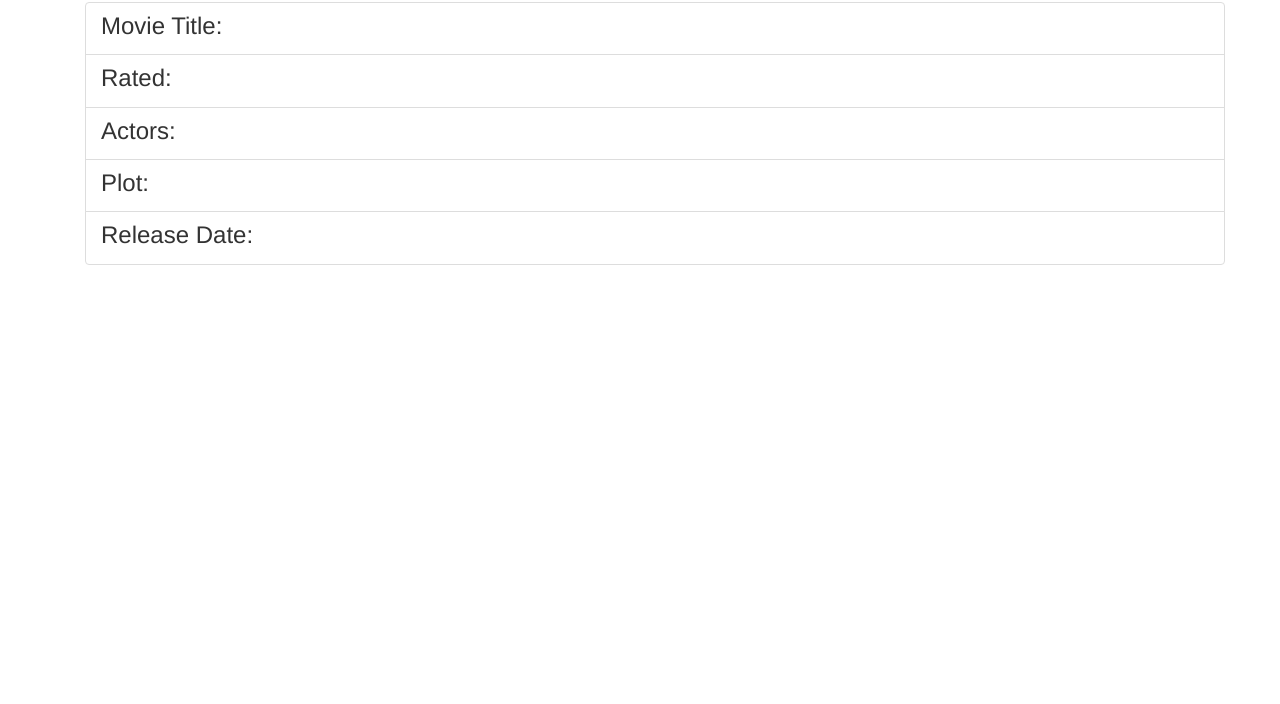
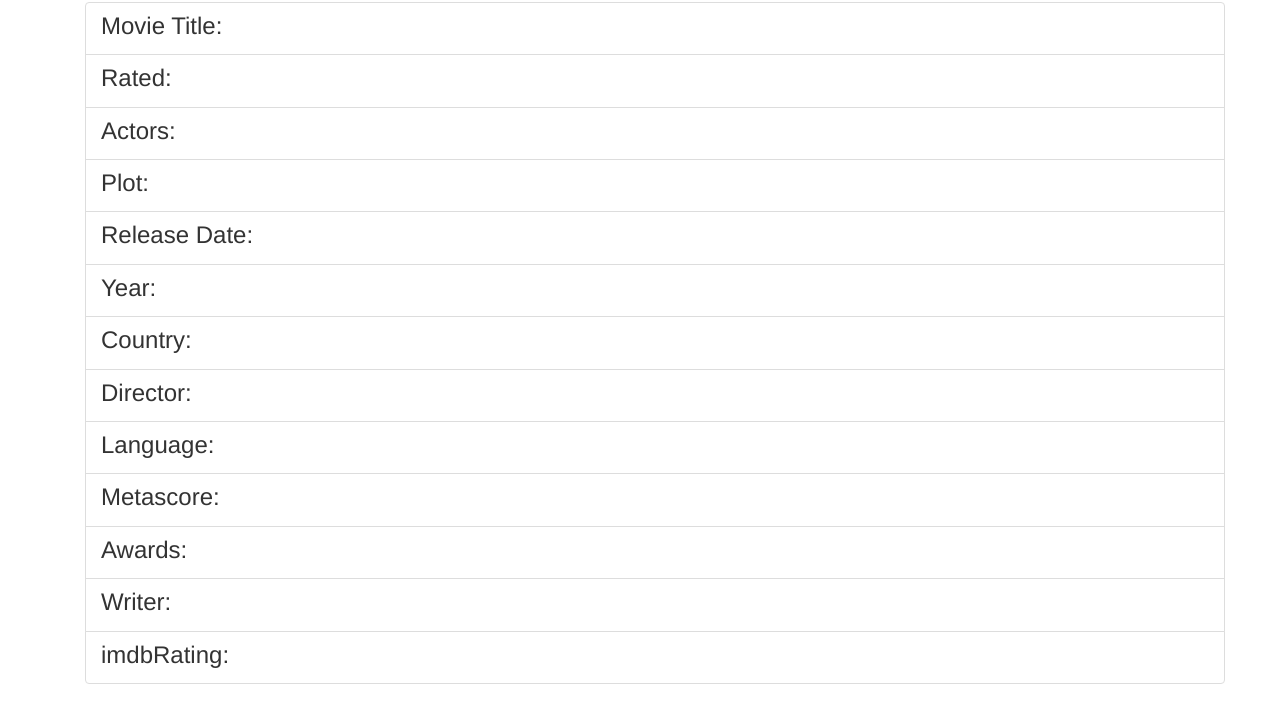
Before and after one commit to tpescatore/lesson8_ajax, a plain HTML site: page Lesson8_AssignmentFiles/index.html in a window 1280 px wide. Shown: the part 533-1237 px from the top of the page. Before the commit the page ends 818 px from the top, so only its background shows below. Drawn offline with nearby package versions, Linux system fonts and the light colour scheme.

Commit message:
Lesson 8 final commit

```diff
--- a/Lesson8_AssignmentFiles/index.html
+++ b/Lesson8_AssignmentFiles/index.html
@@ -1,8 +1,8 @@
 <html>
 <!- -
 Program Name:   Seminole Movie Connection
-Author:
-Date:
+Author: Thomas Pescatore
+Date: 04-14-2017
 Filename:   index.html
 - ->
 
@@ -54,6 +54,47 @@
             <p class="list-group-item-text lead text-primary" id="Released">  </p>
         </a>
 
+        <a href="#" class="list-group-item">
+            <h3 class="list-group-item-heading">Year:</h3>
+            <p class="list-group-item-text lead text-primary" id="Year">  </p>
+        </a>
+
+        <a href="#" class="list-group-item">
+            <h3 class="list-group-item-heading">Country:</h3>
+            <p class="list-group-item-text lead text-primary" id="Country">  </p>
+        </a>
+
+        <a href="#" class="list-group-item">
+            <h3 class="list-group-item-heading">Director:</h3>
+            <p class="list-group-item-text lead text-primary" id="Director">  </p>
+        </a>
+
+        <a href="#" class="list-group-item">
+            <h3 class="list-group-item-heading">Language:</h3>
+            <p class="list-group-item-text lead text-primary" id="Language">  </p>
+        </a>
+
+        <a href="#" class="list-group-item">
+            <h3 class="list-group-item-heading">Metascore:</h3>
+            <p class="list-group-item-text lead text-primary" id="Metascore">  </p>
+        </a>
+
+        <a href="#" class="list-group-item">
+            <h3 class="list-group-item-heading">Awards:</h3>
+            <p class="list-group-item-text lead text-primary" id="Awards">  </p>
+        </a>
+
+        <a href="#" class="list-group-item">
+            <h3 class="list-group-item-heading">Writer:</h3>
+            <p class="list-group-item-text lead text-primary" id="Writer">  </p>
+        </a>
+
+        <a href="#" class="list-group-item">
+            <h3 class="list-group-item-heading">imdbRating:</h3>
+            <p class="list-group-item-text lead text-primary" id="imdbRating">  </p>
+        </a>
+
+
     </div>
 </div>
     <script>
@@ -71,6 +112,14 @@
                      $('#Actors').html(json.Actors);
                      $('#Plot').html(json.Plot);
                      $('#Released').html(json.Released);
+                     $('#Year').html(json.Year);
+                     $('#Country').html(json.Country);
+                     $('#Director').html(json.Director);
+                     $('#Language').html(json.Language);
+                     $('#Metascore').html(json.Metascore);
+                     $('#Awards').html(json.Awards);
+                     $('#Writer').html(json.Writer);
+                     $('#imdbRating').html(json.imdbRating);
                 })
                 .fail(function() {
                       alert("Posting failed.");
```
Also changed, not shown: 1 other file.
